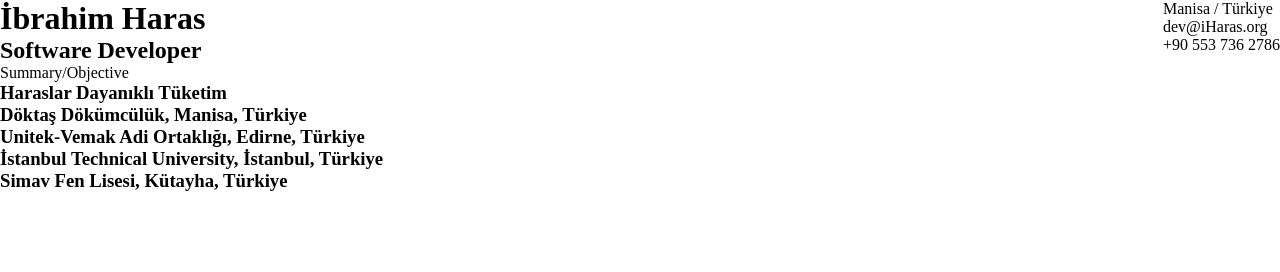
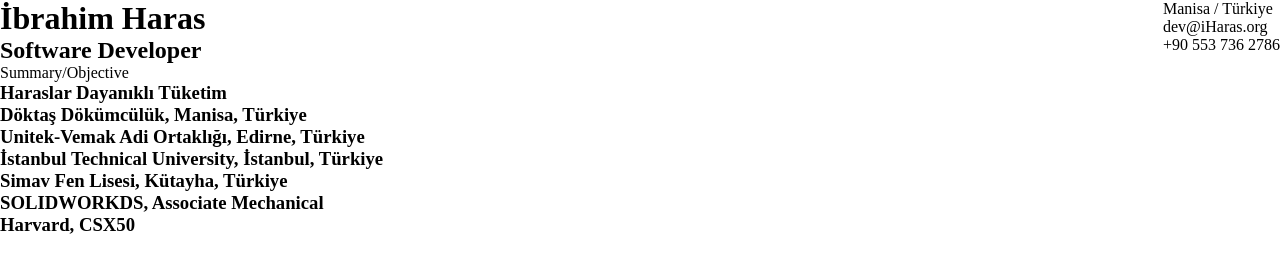
Before and after one commit to iHarasPro/CurriculumVitae, a plain HTML site: page index.html in a window 1280 px wide. Drawn offline with Linux system fonts and the light colour scheme.

Commit message:
Add certificates

```diff
--- a/index.html
+++ b/index.html
@@ -37,6 +37,14 @@
           <h3>Simav Fen Lisesi, Kütayha, Türkiye</h3>
         </section>
       </div>
+      <div class="certificates">
+        <section>
+          <h3>SOLIDWORKDS, Associate Mechanical</h3>
+        </section>
+        <section>
+          <h3>Harvard, CSX50</h3>
+        </section>
+      </div>
 
     </div>
     <div class="func">
```
